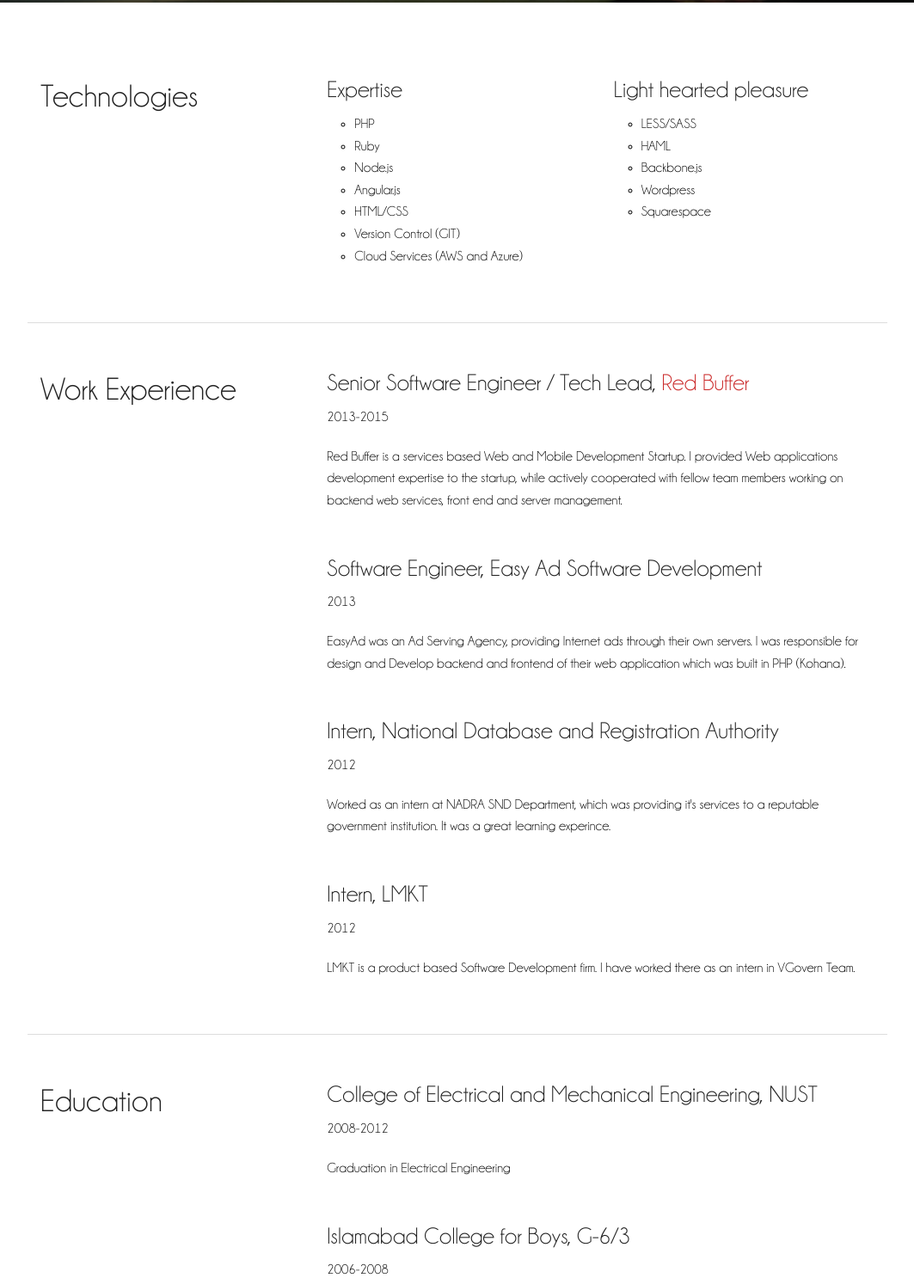
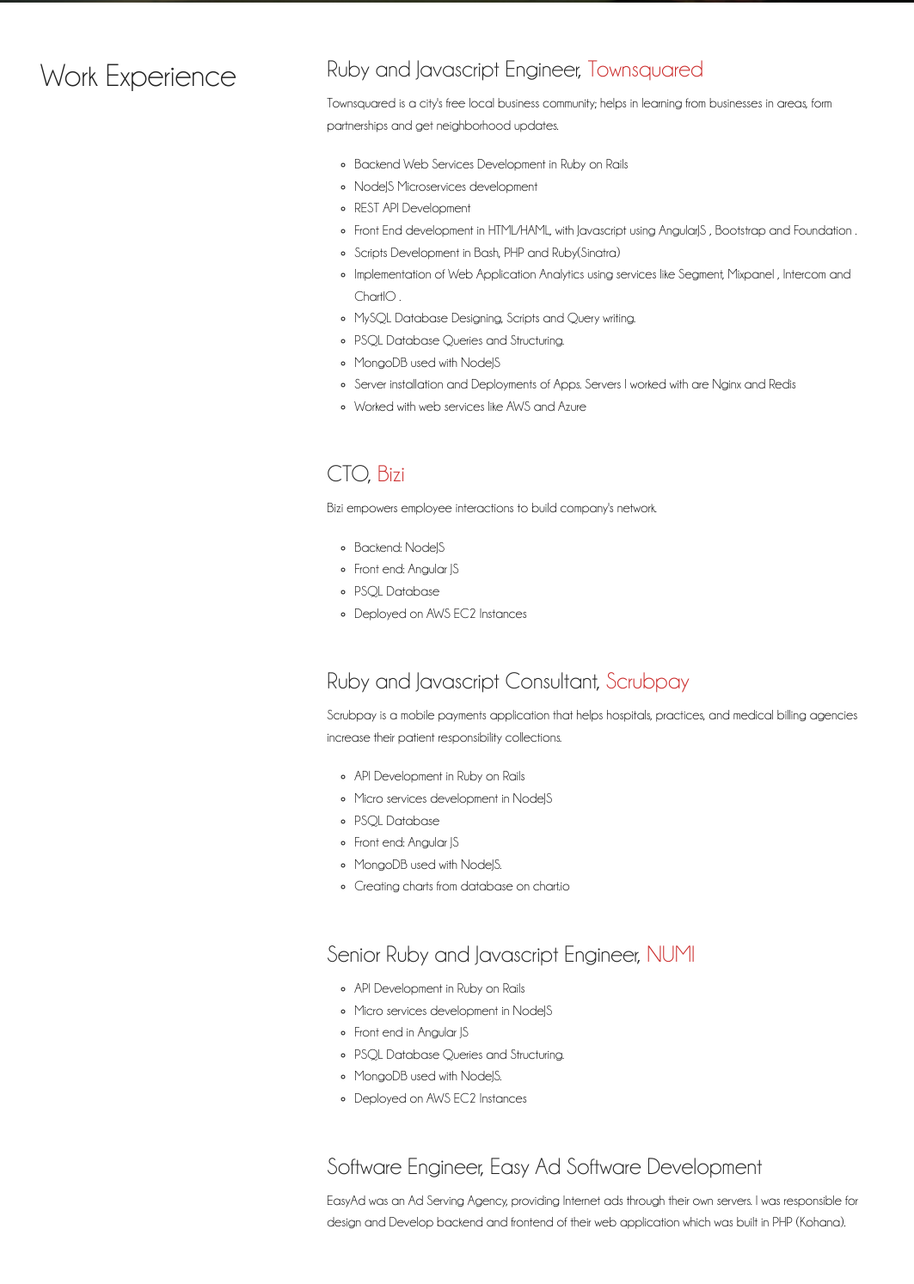
Before and after one commit to farhansalam/farhansalam.github.io, a plain HTML site: page resume.html in a window 1280 px wide. Shown: the part 653-2147 px from the top of the page at 86% size, without its empty margins (108-1171 px from the left). Drawn offline with nearby package versions, Linux system fonts and the light colour scheme.

Commit message:
optimizing hello world

```diff
--- a/assets/css/contact.css
+++ b/assets/css/contact.css
@@ -30,12 +30,15 @@
 }
 .image{
 
-	height: 20rem;
-	width: 18rem;
-	background-size: cover;
-	float: center;
-background-color: black;
-padding-top: 0.5rem;
+	height: 15rem;
+	width: 15rem;
+	background-size: contain;
+	border-radius: 50%;
+	float: left;
+	background-image: url('./../images/farhan.jpg');
+	background-repeat: no-repeat;
+	margin: 2rem 0 0 5rem;
+
 
 }
 
--- a/assets/css/resume.css
+++ b/assets/css/resume.css
@@ -42,3 +42,5 @@
 h4{
 	color:rgba(255, 255, 255, 0.8);
 }
+.top-margin{
+margin-top: 3.5rem; }
--- a/resume.html
+++ b/resume.html
@@ -27,12 +27,12 @@
           <li><a href="index.html#story"><strong>Short Story</strong></a></li>
           <li><a href="index.html#expertise"><strong>My Expertise</strong></a></li>
           <li><a href="index.html#working-with-me"><strong>Working With Me</strong></a></li>
+          <li><a href="index.html#Testimonials"><strong>What are they saying?</strong>
           <li><a href="contact.html"><strong>Let's Hear It From You</strong></a></li>
         </ul>
       </div>
       <hr class='menu_ruler'/>
 
-       <div class='margin_menu'><h4>Website Development <b>|</b> Web Database Development and Maintaince <b>|</b>  Debuging PHP <b>|</b> Application development on Ruby on Rails</></div>
       <div class="footer_social margin_menu margin">
         <a href="https://github.com/farhansalam"><img title="GitHub" src="assets/images/social/git.svg" alt="GitHub" width="30" height="30" /></a>
         <a href="skype:farhansalam69?chat"><img title="Skype" src="assets/images/social/skype.svg" alt="farhansalam69" width="30" height="30" /></a>
@@ -92,90 +92,94 @@
   </div>
   <!-- scrollable -->
   <div class="scrollable">
-
-
-    <div id="story" class="row story ">
-      <div class=" large-4 small-4 medium-4 columns">
-        <h2>Technologies</h2>
-      </div>
-      <div class="large-4 small-4 medium-4 columns">
-        <h3>Expertise</h3>
-        <ul class="techs">
-
-          <li>PHP</li>
-          <li>Ruby</li>
-          <li>Node.js</li>
-          <li>Angular.js</li>
-          <li>HTML/CSS</li>
-          <li>Version Control (GIT)</li>
-          <li>Cloud Services (AWS and Azure)</li>
-
-
-        </ul>
-      </div>
-
-      <div class="large-4 small-4 medium-4 columns">
-        <h3>Light hearted pleasure</h3>
-        <ul class="techs">
-          <li>LESS/SASS</li>
-          <li>HAML</li>
-          <li>Backbone.js</li>
-          <li>Wordpress</li>
-          <li>Squarespace</li>
-        </ul>
-      </div>
-
-    </div>
-    <div class="row">
-      <hr/>
-    </div>
-
+<div class="top-margin"></div>
     <div class="row">
       <div class="small-4 medium-4 large-4 columns">
         <h2>Work Experience</h2>
       </div>
       <div class="small-8 medium-8 large-8 columns">
         <div>
-          <h3>Senior Software Engineer / Tech Lead, <a href="http://www.redbuffer.net" target="_blank">Red Buffer</a></h3></div>
-        <p>2013-2015</p>
-        <p>Red Buffer is a services based Web and Mobile Development Startup. I provided Web applications development expertise to the startup, while actively cooperated with fellow team members working on backend web services, front end and server management.</p>
+          <h3>Ruby and Javascript Engineer, <a href="https://townsquared.com/" target="_blank">Townsquared</a></h3></div>
 
+        <p>Townsquared is a city's free local business community; helps in learning from businesses in areas, form partnerships and get neighborhood updates.</p>
+        <ul class="techs">
+          <li>Backend Web Services Development in  Ruby on Rails</li>
+          <li>NodeJS  Microservices development</li>
+          <li>REST API  Development</li>
+          <li>Front End development in HTML/HAML, with Javascript using  AngularJS ,
+Bootstrap  and  Foundation .</li>
+          <li>Scripts Development in Bash, PHP and  Ruby(Sinatra)</li>
+          <li>Implementation of  Web Application Analytics using services like Segment,
+Mixpanel ,  Intercom  and  ChartIO .</li>
+          <li>MySQL Database  Designing, Scripts and Query writing.</li>
+          <li>PSQL Database  Queries and Structuring.</li>
+          <li>MongoDB  used with NodeJS</li>
+          <li>Server installation and Deployments of Apps. Servers I worked with are  Nginx and
+Redis</li>
+          <li>Worked with web services like  AWS  and  Azure</li>
+        </ul>
+      </div>
+    </div>
+     <div class="row">
+      <div class="small-4 medium-4 large-4 columns">
+      </div>
+      <div class="small-8 medium-8 large-8 columns">
+        <div>
+          <h3>CTO, <a href="https://mybizi.com/" target="_blank">Bizi</a></h3></div>
+
+        <p>Bizi empowers employee interactions to build company's network.<p>
+        <ul class="techs">
+          <li>Backend:  NodeJS</li>
+          <li>Front end:  Angular JS</li>
+          <li>PSQL Database</li>
+          <li>Deployed on AWS EC2 Instances</li>
+
+      </div>
+    </div>
+
+     <div class="row">
+      <div class="small-4 medium-4 large-4 columns">
+      </div>
+      <div class="small-8 medium-8 large-8 columns">
+        <div>
+          <h3>Ruby and Javascript Consultant, <a href="http://www.scrubpay.com/" target="_blank">Scrubpay </a></h3></div>
+
+        <p>Scrubpay is a mobile payments application that helps hospitals, practices, and medical billing agencies increase their patient responsibility collections.</p>
+        <ul class="techs">
+          <li>API Development in  Ruby on Rails</li>
+          <li> Micro services development in  NodeJS</li>
+          <li>PSQL Database</li>
+          <li>Front end:  Angular JS</li>
+          <li>MongoDB  used with NodeJS.</li>
+          <li>Creating charts from database on chart.io</li>
+        </ul>
+      </div>
+    </div>
+
+ <div class="row">
+      <div class="small-4 medium-4 large-4 columns">
+      </div>
+      <div class="small-8 medium-8 large-8 columns">
+        <div>
+          <h3>Senior Ruby and Javascript Engineer, <a href="https://mynumi.com" target="_blank">NUMI</a></h3></div>
+
+        <ul class="techs">
+          <li>API Development in  Ruby on Rails</li>
+          <li> Micro services development in  NodeJS</li>
+          <li>Front end in  Angular JS</li>
+          <li>PSQL Database  Queries and Structuring.</li>
+          <li>MongoDB  used with NodeJS.</li>
+          <li>Deployed on AWS EC2 Instances</li>
+        </ul>
       </div>
     </div>
     <div class="row">
       <div class="small-4 medium-4 large-4 columns">
-        <h2></h2>
       </div>
       <div class="small-8 medium-8 large-8 columns">
         <div>
           <h3>Software Engineer, Easy Ad Software Development</h3></div>
-        <p>2013</p>
         <p>EasyAd was an Ad Serving Agency, providing Internet ads through their own servers. I was responsible for design and Develop backend and frontend of their web application which was built in PHP (Kohana).</p>
-
-      </div>
-    </div>
-    <div class="row">
-      <div class="small-4 medium-4 large-4 columns">
-        <h2></h2>
-      </div>
-      <div class="small-8 medium-8 large-8 columns">
-        <div>
-          <h3>Intern, National Database and Registration Authority</h3></div>
-        <p>2012</p>
-        <p>Worked as an intern at NADRA SND Department, which was providing it's services to a reputable government institution. It was a great learning experince.
-        </p>
-
-      </div>
-    </div>
-    <div class="row">
-      <div class="small-4 medium-4 large-4 columns">
-        <h2></h2>
-      </div>
-      <div class="small-8 medium-8 large-8 columns">
-        <div>
-          <h3>Intern, LMKT</h3></div>
-        <p>2012</p>
-        <p>LMKT is a product based Software Development firm. I have worked there as an intern in VGovern Team.</p>
 
       </div>
     </div>
@@ -191,7 +195,6 @@
       <div class="small-8 medium-8 large-8 columns">
         <div>
           <h3>College of Electrical and Mechanical Engineering, NUST</h3></div>
-        <p>2008-2012</p>
         <p>Graduation in Electrical Engineering</p>
 
       </div>
@@ -204,10 +207,9 @@
       <div class="small-8 medium-8 large-8 columns">
         <div>
           <h3>Islamabad College for Boys, G-6/3</h3></div>
-        <p>2006-2008</p>
         <p>High School</p>
 <div class=" pdf-download">
-      <span><a target="_blank" href="https://docs.google.com/document/d/1xCCOGY3KbR4aO-qtZAcDdy25vTaU630FDGoBZL2m360/pub">>> View Formal CV</a></span>
+      <span><a target="_blank" href="https://docs.google.com/document/d/19BbQ6vZApdaM6tZPJ_VwhANxtfoa88DNmZDH8uQm4Z0/pub" >>> View Formal CV</a></span>
       </div>
     </div>
     </div>
```
Also changed, not shown: contact.html (+5 -4 lines), index.html (+35 -6 lines), assets/images/farhan.jpg (added), assets/images/references/jeff.jpg (added), 1 other file.
